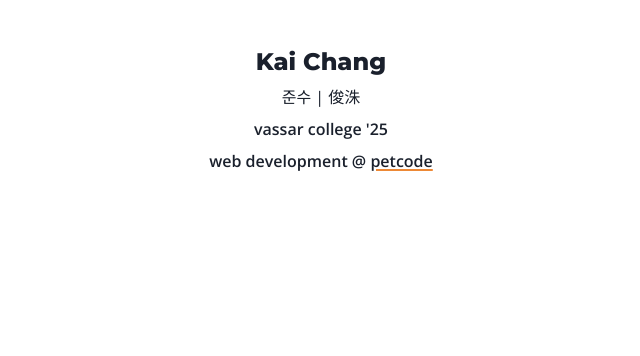
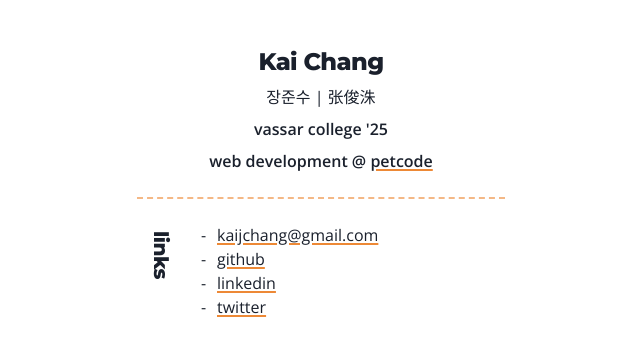
Before and after one commit to kajchang/kaijchang.com, a Next.js app: page / in a window 1280 px wide. Shown: the top 356 px of the page, without its empty margins (319-959 px from the left). Built offline with nearby package versions, Linux system fonts and the light colour scheme.

Commit message:
social links

```diff
--- a/pages/index.tsx
+++ b/pages/index.tsx
@@ -1,12 +1,23 @@
-import { Container, Heading, Link, Stack, Text } from '@chakra-ui/react'
+import {
+	Box,
+	Container,
+	Divider,
+	Heading,
+	Link,
+	List,
+	ListItem,
+	Stack,
+	Text,
+} from '@chakra-ui/react'
 
 const Landing: React.FC = () => (
-	<Container maxW={1312}>
-		<Stack alignItems="center" textAlign="center" py={12}>
-			<Heading fontWeight="extrabold" fontSize="2xl">
+	<Container maxW={400}>
+		<Stack alignItems="center" textAlign="center" py={12} spacing={6}>
+			<Stack>
+				<Heading fontWeight="extrabold" letterSpacing="tight" fontSize="2xl">
 					Kai Chang
 				</Heading>
-			<Text>준수 | 俊洙</Text>
+				<Text>장준수 | 张俊洙</Text>
 				<Text fontWeight="semibold">vassar college '25</Text>
 				<Text fontWeight="semibold">
 					web development @{' '}
@@ -15,6 +26,47 @@ const Landing: React.FC = () => (
 					</Link>
 				</Text>
 			</Stack>
+			<Divider
+				borderStyle="dashed groove"
+				borderColor="orange.400"
+				borderTopWidth={0}
+				borderBottomWidth={2}
+			/>
+			<Box alignSelf="stretch" position="relative">
+				<Heading
+					position="absolute"
+					l={0}
+					mt={5}
+					fontWeight="extrabold"
+					letterSpacing="tight"
+					fontSize="xl"
+					transform="rotate(90deg)">
+					links
+				</Heading>
+				<List ml={16} textAlign="left">
+					<ListItem>
+						<Link href="mailto:kaijchang@gmail.com" isExternal>
+							kaijchang@gmail.com
+						</Link>
+					</ListItem>
+					<ListItem>
+						<Link href="https://github.com/kajchang" isExternal>
+							github
+						</Link>
+					</ListItem>
+					<ListItem>
+						<Link href="https://www.linkedin.com/in/kai-j-chang" isExternal>
+							linkedin
+						</Link>
+					</ListItem>
+					<ListItem>
+						<Link href="https://twitter.com/kachangggg" isExternal>
+							twitter
+						</Link>
+					</ListItem>
+				</List>
+			</Box>
+		</Stack>
 	</Container>
 )
 
--- a/src/theme/index.ts
+++ b/src/theme/index.ts
@@ -18,7 +18,7 @@ const overrides: ThemeOverride = {
         content: '""',
         position: 'absolute',
         width: 0,
-        height: `calc(100% + ${props.theme.space[0.5]})`,
+        height: '100%',
         display: 'block',
         right: 0,
         top: 0,
@@ -30,8 +30,19 @@ const overrides: ThemeOverride = {
         width: '100%',
         left: 0,
       },
-    })
-  }
+      'ul': {
+        listStyle: 'none',
+        marginLeft: 0,
+        paddingLeft: '1em',
+      },
+      'li:before': {
+        display: 'inline-block',
+        content: '"-"',
+        width: '1em',
+        marginLeft: '-1em',
+      }
+    }),
+  },
 }
 
 const customTheme = extendTheme(overrides as any)
```
Lines whose indentation alone changed are shown as unchanged.
